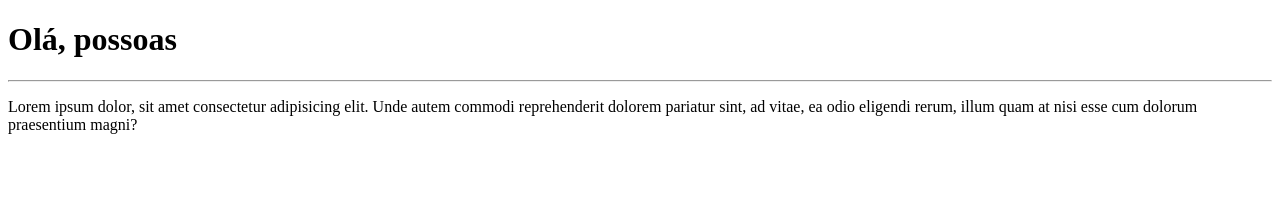
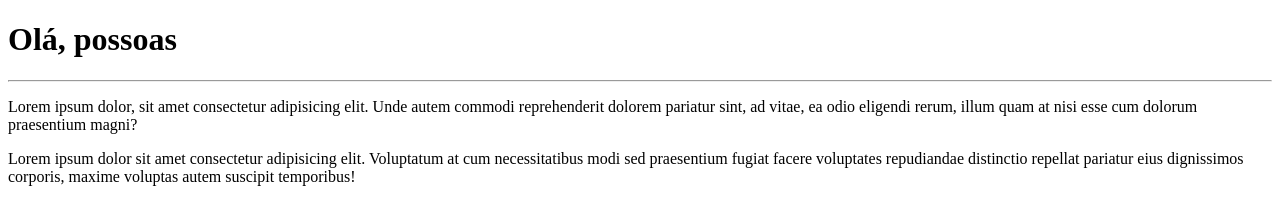
Before and after one commit to Asantana86/AprendendoGit, a plain HTML site: page Site-exemplo/index.html in a window 1280 px wide. Drawn offline with Linux system fonts and the light colour scheme.

Commit message:
Adicionei o paragrafo

```diff
--- a/Site-exemplo/index.html
+++ b/Site-exemplo/index.html
@@ -9,5 +9,6 @@
     <h1>Olá, possoas</h1>
     <hr>
    <p>Lorem ipsum dolor, sit amet consectetur adipisicing elit. Unde autem commodi reprehenderit dolorem pariatur sint, ad vitae, ea odio eligendi rerum, illum quam at nisi esse cum dolorum praesentium magni?</p>
+   <p>Lorem ipsum dolor sit amet consectetur adipisicing elit. Voluptatum at cum necessitatibus modi sed praesentium fugiat facere voluptates repudiandae distinctio repellat pariatur eius dignissimos corporis, maxime voluptas autem suscipit temporibus!</p>
 </body>
 </html>
```
